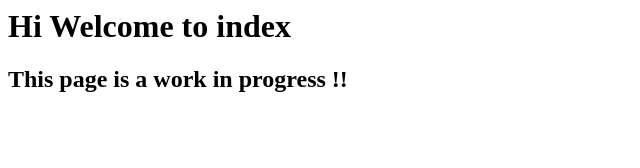
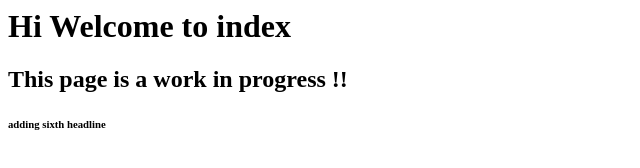
Before and after one commit to mza-codes/gitproject1, a plain HTML site: page index.html in a window 1280 px wide. Shown: the full height of the page, 0-640 px from the left. Drawn offline with Linux system fonts and the light colour scheme.

Commit message:
Added 6th Headline

```diff
--- a/index.html
+++ b/index.html
@@ -1,2 +1,4 @@
 <h1>Hi Welcome to index</h1>
 <h2>This page is a work in progress !!</h2>
+
+<h6>adding sixth headline</h6>
```
